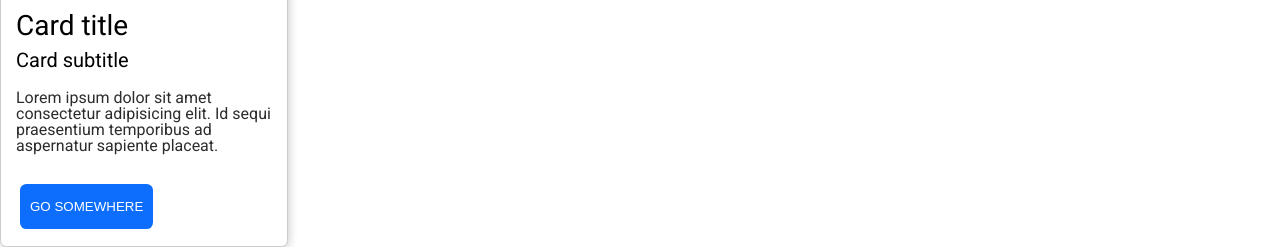
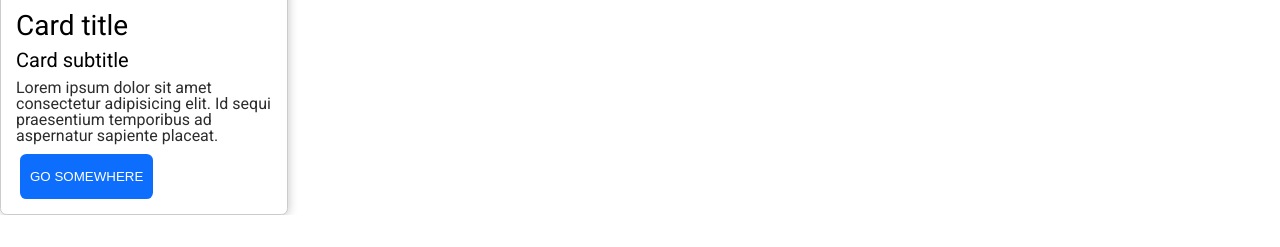
Before and after one commit to BaptisteLECORDIER/Bootsleg, a website: page index.html in a window 1280 px wide. Shown: the part 636-883 px from the top of the page. After the commit the page ends 851 px from the top, so only its background shows below. Drawn offline with nearby package versions, Linux system fonts and the light colour scheme.

Commit message:
small adjustments to variables

```diff
--- a/scss/input.scss
+++ b/scss/input.scss
@@ -104,19 +104,18 @@ body {
     /* titre plus grand et espacé par rapport au sous-titre */
     &__title {
         font-size: $card__title-font-size;
-        margin-bottom: $card__small-margin;
+        margin-bottom: $card__margin;
     }
 
     /* sous-titre légerement plus grand et espacé par rapport au texte */
     &__subtitle {
         font-size: $card__subtitle-font-size;
-        margin-bottom: $card__big-margin;
+        margin-bottom: $card__margin;
     }
 
     /* texte espacé par rapport au bouton */
     &__text {
         color: $card__text-color;
-        margin-bottom: $card__big-margin;
     }
 }
 
--- a/scss/variables.sass
+++ b/scss/variables.sass
@@ -48,12 +48,11 @@ $card__img-max-width: 100%
 
 // Marge interne du contenu de la card
 $card__body-padding: 15px
-$card__body-bottom-padding: 7px
+$card__body-bottom-padding: 5px
 
 // Taille des titres et sous-titres de card
 $card__title-font-size: 1.75rem
 $card__subtitle-font-size: 1.25rem
 
-// Marge standard d'une card
-$card__small-margin: 10px
-$card__big-margin: 20px
+// Marge standard du body d'une card
+$card__margin: 10px
```
Also changed, not shown: assets/css/output.css, 1 other file.
